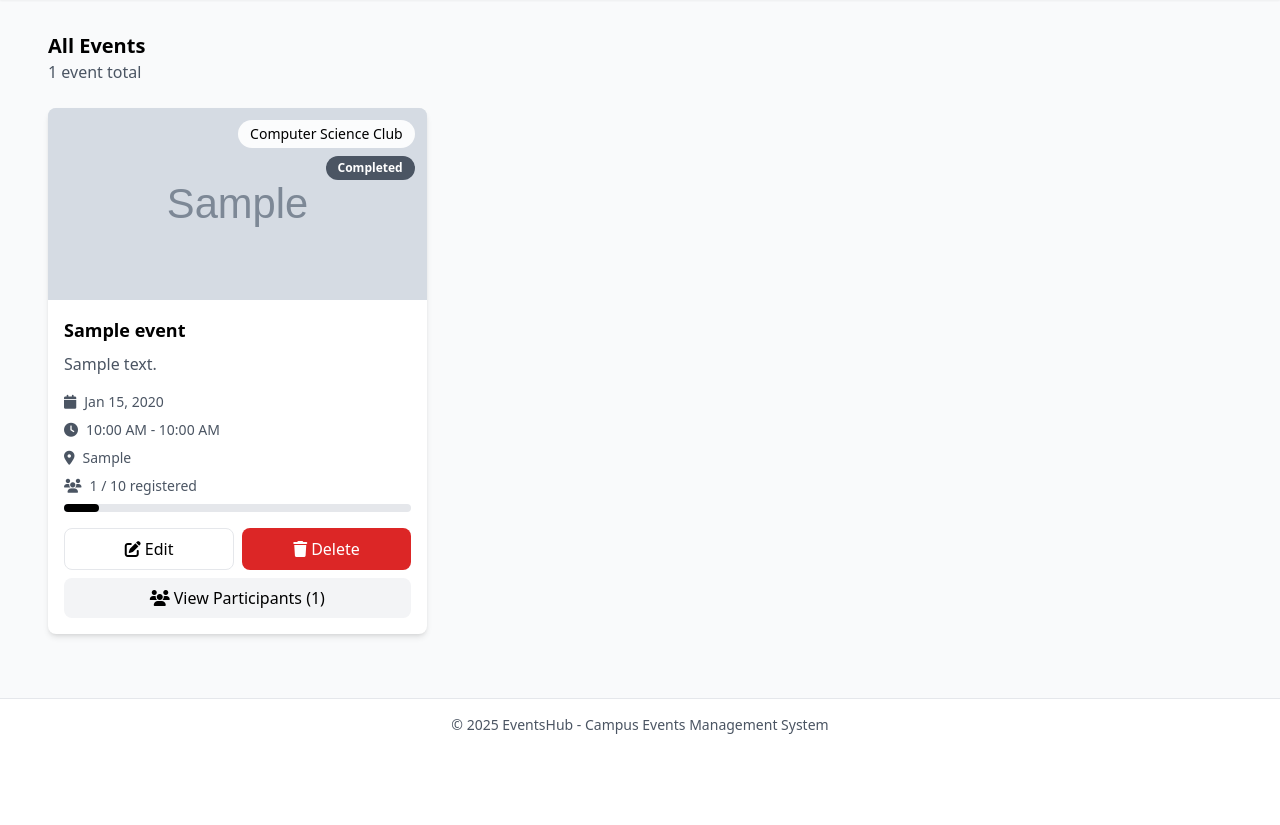
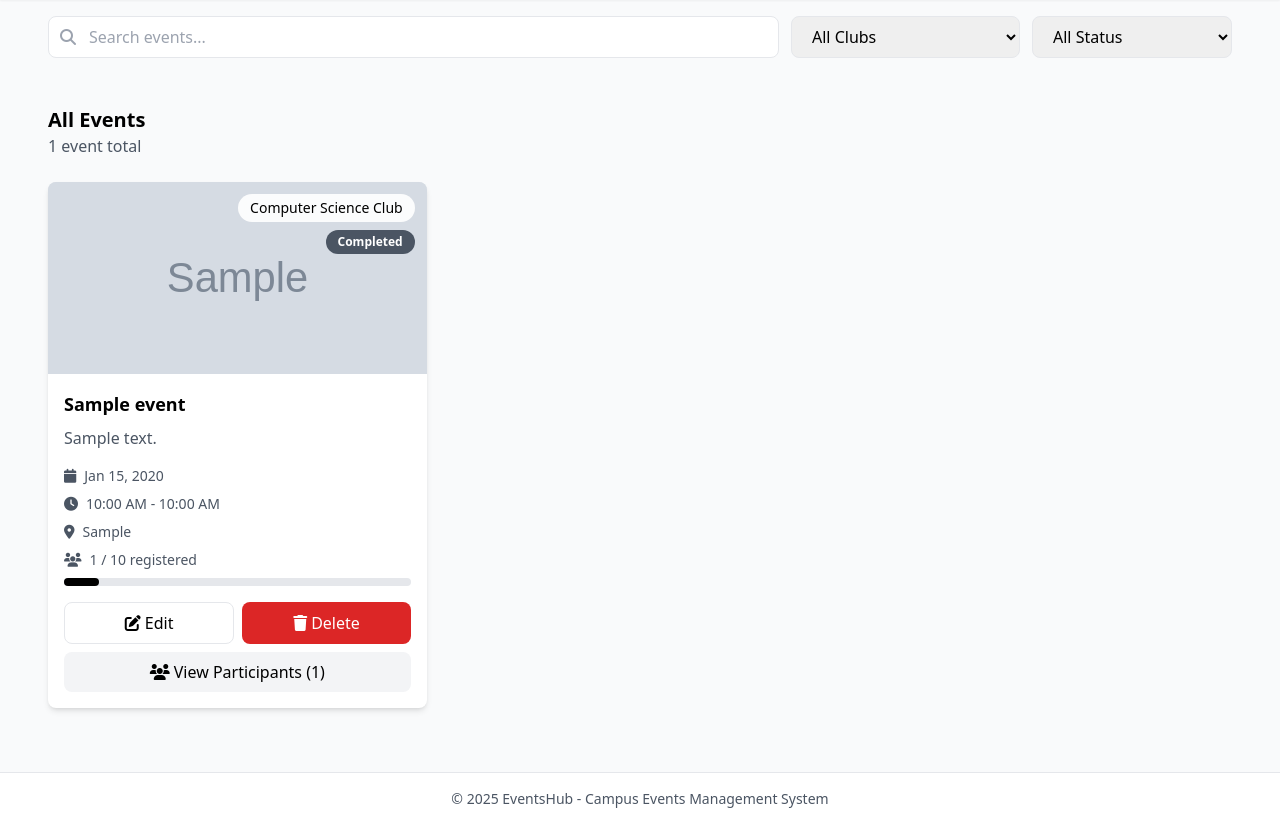
Before and after one commit to Taha7486/Mini-Projet, a PHP site: page /public/organizer-dashboard.php in a window 1280 px wide. Shown: the part 89-914 px from the top of the page. Before the commit the page ends 823 px from the top, so only its background shows below. Run offline with PHP 8.4, Linux system fonts and the light colour scheme; the visitor is signed in with stand-in values (Sample User, id 1); data comes from the database, SQL or seed files in the repository; tables that the repository leaves empty hold one stand-in row (values such as "Sample post"); grey boxes marked "Sample" are stand-in pictures; some libraries are stand-ins or nearby versions.

Commit message:
organizer access to all events of clubs he's an organizer for, search and customized filters

```diff
--- a/classes/Organizer.php
+++ b/classes/Organizer.php
@@ -138,6 +138,23 @@ class Organizer extends Participant {
         return $stmt->fetchAll(PDO::FETCH_ASSOC);
     }
 
+    // Get all events from clubs this organizer manages
+    public function getAllClubEvents() {
+        $query = "SELECT e.*, c.nom as club_name,
+                  (SELECT COUNT(*) FROM registered WHERE event_id = e.event_id) as registered_count
+                  FROM events e
+                  INNER JOIN clubs c ON e.club_id = c.club_id
+                  INNER JOIN organizers o ON c.club_id = o.club_id
+                  WHERE o.participant_id = :participant_id
+                  ORDER BY e.date_event ASC";
+
+        $stmt = $this->conn->prepare($query);
+        $stmt->bindParam(":participant_id", $this->participant_id);
+        $stmt->execute();
+
+        return $stmt->fetchAll(PDO::FETCH_ASSOC);
+    }
+
     // Get managed clubs
     public function getManagedClubs() {
         $query = "SELECT c.*, o.organizer_id
--- a/public/organizer-dashboard.php
+++ b/public/organizer-dashboard.php
@@ -22,11 +22,11 @@ if (isAdmin()) {
     $myEvents = $admin->getAllEvents();
     $myClubs = []; // Admins don't need managed clubs for this view
 } else {
-    // Organizers see only their events
+    // Organizers see all events from clubs they manage
     $organizer = new Organizer($db);
     $organizer->id = $_SESSION['user_id'];
     $organizer->getProfile();
-    $myEvents = $organizer->getMyEvents();
+    $myEvents = $organizer->getAllClubEvents();
     $myClubs = $organizer->getManagedClubs();
 }
 
@@ -44,6 +44,35 @@ $allClubs = $club->getAll();
 </head>
 <body class="bg-gray-50 min-h-screen flex flex-col">
     <?php include '../includes/header.php'; ?>
+
+    <!-- Search and Filter Section -->
+    <div class="container mx-auto px-12 py-4">
+        <div class="flex flex-col sm:flex-row gap-3">
+            <div class="relative flex-1">
+                <i class="fas fa-search absolute left-3 top-1/2 -translate-y-1/2 text-gray-400"></i>
+                <input type="text" id="eventSearchInput" placeholder="Search events..."
+                        class="w-full pl-10 pr-4 py-2 border rounded-lg focus:outline-none focus:ring-2 focus:ring-black">
+            </div>
+            <select id="eventClubFilter" class="min-w-[200px] px-4 py-2 border rounded-lg focus:outline-none focus:ring-2 focus:ring-black">
+                <option value="all">All Clubs</option>
+                <?php if (isAdmin()): ?>
+                    <?php foreach ($allClubs as $clubItem): ?>
+                        <option value="<?= $clubItem['club_id'] ?>"><?= htmlspecialchars($clubItem['nom']) ?></option>
+                    <?php endforeach; ?>
+                <?php else: ?>
+                    <?php foreach ($myClubs as $clubItem): ?>
+                        <option value="<?= $clubItem['club_id'] ?>"><?= htmlspecialchars($clubItem['nom']) ?></option>
+                    <?php endforeach; ?>
+                <?php endif; ?>
+            </select>
+            <select id="eventStatusFilter" class="min-w-[200px] px-4 py-2 border rounded-lg focus:outline-none focus:ring-2 focus:ring-black">
+                <option value="all">All Status</option>
+                <option value="upcoming">Upcoming</option>
+                <option value="ongoing">Ongoing</option>
+                <option value="completed">Completed</option>
+            </select>
+        </div>
+    </div>
 
     <!-- Main Content -->
     <main class="container mx-auto px-12 py-8 flex-1"">
@@ -73,7 +102,19 @@ $allClubs = $club->getAll();
         <?php else: ?>
         <div class="grid grid-cols-1 md:grid-cols-2 lg:grid-cols-3 gap-6">
             <?php foreach ($myEvents as $event): ?>
-            <div class="bg-white rounded-lg shadow-md overflow-hidden">
+            <?php
+                $now = new DateTime();
+                $eventStart = new DateTime($event['date_event'].' '.$event['start_time']);
+                $eventEnd = new DateTime($event['date_event'].' '.$event['end_time']);
+                $status = 'upcoming';
+                if ($now > $eventEnd) { $status = 'completed'; }
+                elseif ($now >= $eventStart && $now <= $eventEnd) { $status = 'ongoing'; }
+            ?>
+            <div class="bg-white rounded-lg shadow-md overflow-hidden event-card"
+                 data-club="<?= $event['club_id'] ?>"
+                 data-status="<?= $status ?>"
+                 data-title="<?= strtolower($event['title'] ?? 'untitled event') ?>"
+                 data-description="<?= strtolower($event['description'] ?? 'no description available') ?>">
                 <div class="relative h-48 bg-gray-200">
                     <?php
                     // Fix image path for public directory
@@ -88,14 +129,6 @@ $allClubs = $club->getAll();
                             class="bg-white/90 backdrop-blur px-3 py-1 rounded-full text-sm font-medium">
                             <?= htmlspecialchars($event['club_name'] ?? 'Unknown Club') ?>
                         </span>
-                        <?php
-                            $now = new DateTime();
-                            $eventStart = new DateTime($event['date_event'].' '.$event['start_time']);
-                            $eventEnd = new DateTime($event['date_event'].' '.$event['end_time']);
-                            $status = 'upcoming';
-                            if ($now > $eventEnd) { $status = 'completed'; }
-                            elseif ($now >= $eventStart && $now <= $eventEnd) { $status = 'ongoing'; }
-                        ?>
                         <span onclick="event.stopPropagation();"
                             class="px-3 py-1 rounded-full text-xs font-semibold text-white status-badge <?=
                                 $status === 'upcoming' ? 'bg-blue-600' :
@@ -447,5 +480,53 @@ $allClubs = $club->getAll();
     <!-- Footer -->
     <?php include '../includes/footer.php'; ?>
     <script src="../assets/js/organizer-dashboard.js"></script>
+
+    <!-- Event Filtering Script -->
+    <script>
+        function filterEvents() {
+            const searchInput = document.getElementById('eventSearchInput');
+            const clubFilter = document.getElementById('eventClubFilter');
+            const statusFilter = document.getElementById('eventStatusFilter');
+            const eventCards = document.querySelectorAll('.event-card');
+
+            if (!searchInput || !clubFilter || !statusFilter || !eventCards.length) {
+                return; // Elements not found or no events
+            }
+
+            const searchTerm = searchInput.value.toLowerCase();
+            const selectedClub = clubFilter.value;
+            const selectedStatus = statusFilter.value;
+
+            eventCards.forEach(card => {
+                const title = card.dataset.title;
+                const description = card.dataset.description;
+                const club = card.dataset.club;
+                const status = card.dataset.status;
+
+                const matchesSearch = title.includes(searchTerm) || description.includes(searchTerm);
+                const matchesClub = selectedClub === 'all' || club === selectedClub;
+                const matchesStatus = selectedStatus === 'all' || status === selectedStatus;
+
+                card.style.display = (matchesSearch && matchesClub && matchesStatus) ? 'block' : 'none';
+            });
+        }
+
+        // Initialize event filtering when DOM is loaded
+        document.addEventListener('DOMContentLoaded', function() {
+            const eventSearchInput = document.getElementById('eventSearchInput');
+            const eventClubFilter = document.getElementById('eventClubFilter');
+            const eventStatusFilter = document.getElementById('eventStatusFilter');
+
+            if (eventSearchInput) {
+                eventSearchInput.addEventListener('input', filterEvents);
+            }
+            if (eventClubFilter) {
+                eventClubFilter.addEventListener('change', filterEvents);
+            }
+            if (eventStatusFilter) {
+                eventStatusFilter.addEventListener('change', filterEvents);
+            }
+        });
+    </script>
 </body>
 </html>
```
